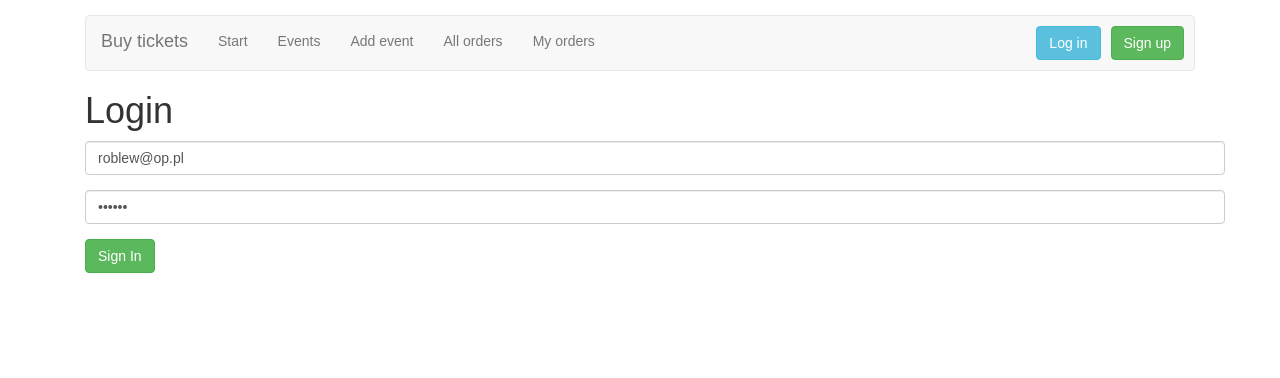
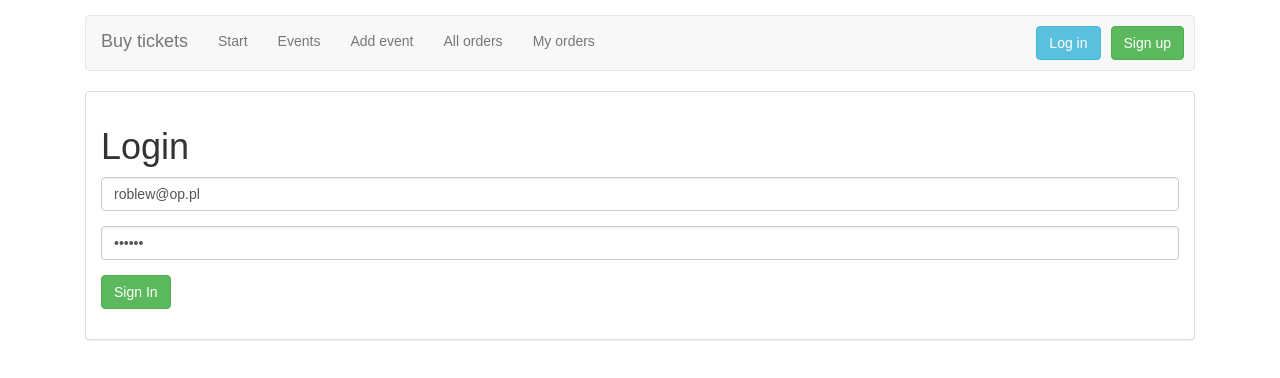
Before and after one commit to kstalega/buy-tickets-fronted, a React (Create React App) app: page /login in a window 1280 px wide. Shown: the top 378 px of the page. Built offline with nearby package versions, Linux system fonts and the light colour scheme.

Commit message:
Better UI for login screen.

```diff
--- a/src/scenes/Login/Login.jsx
+++ b/src/scenes/Login/Login.jsx
@@ -58,7 +58,9 @@ class Login extends React.Component {
 
   render() {
     return !this.state.logged ? (
-      <div className="container">
+      <div className="col-sm-12">
+        <div className="panel panel-default">
+          <div className="panel-body">
             <h1>Login</h1>
             <div className="form-group">
               <input
@@ -90,6 +92,8 @@ class Login extends React.Component {
               </button>
             </div>
           </div>
+        </div>
+      </div>
     ) : (<Redirect to={{ pathname: '/' }} />);
   }
 }
```
Lines whose indentation alone changed are shown as unchanged.
